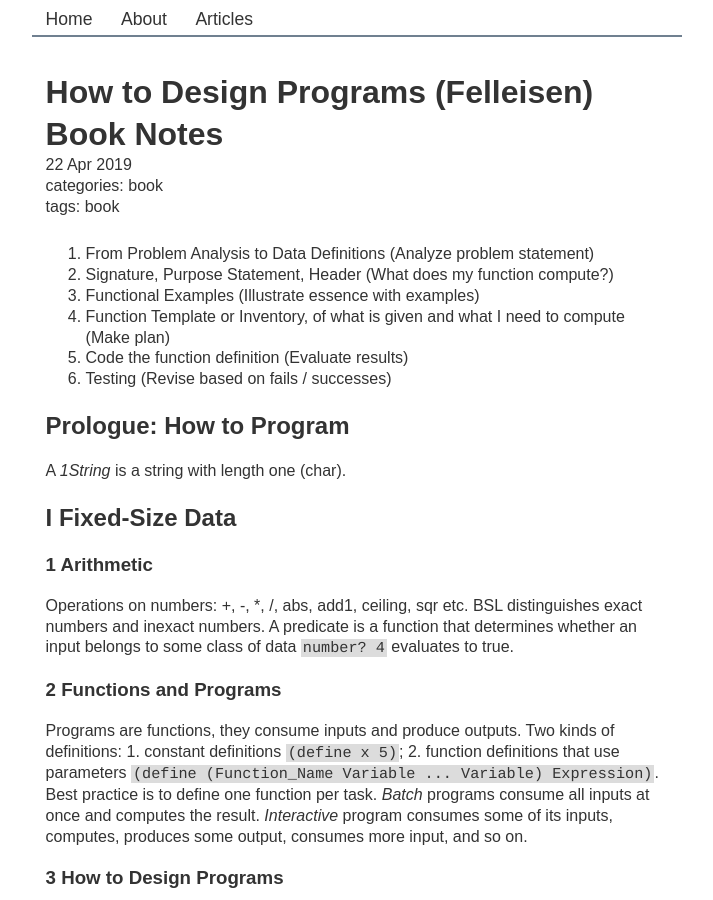
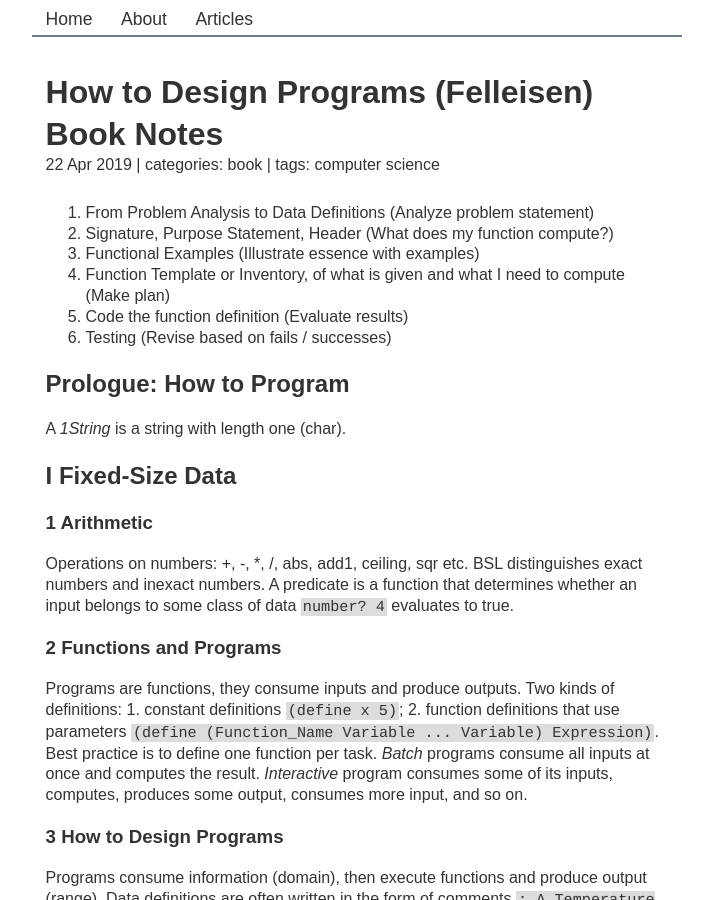
Before and after one commit to maxkossek/maxkossek.github.io, a Jekyll site: the page built from _posts/2019-04-22-how-to-design-programs.md, in a window 1280 px wide and 900 px high. Shown: the whole window, without its empty margins (283-996 px from the left). Built offline with Jekyll 4.4.1, drawn with Linux system fonts in a browser that asks for light colours; some of the changed text lies outside the part shown.

Commit message:
Article and home display by tag

```diff
--- a/_includes/footer.html
+++ b/_includes/footer.html
@@ -1,5 +1,4 @@
 <footer>
-<a href="/search">Search</a><br>
-Github: <a target="_blank" href="https://github.com/maxkossek">github/maxkossek</a><br>
-RYM: <a target="_blank" href="https://rateyourmusic.com/~maxkossek">rateyourmusic/maxkossek</a><br>
+<a href="/search">search</a><br>
+<a target="_blank" href="https://github.com/maxkossek">github/maxkossek</a><br>
 </footer>
--- a/_layouts/post.html
+++ b/_layouts/post.html
@@ -4,14 +4,14 @@
 <header>
 <h1>{{ page.title }}</h1>
 <time class="date">{{ page.date | date_to_string }}</time>
-<div class="meta">
+<span class="meta">
 {% if page.categories.size > 0 %}
-categories: {{ page.categories | join: ', ' }}<br>
+ | categories: {{ page.categories | join: ', ' }}
 {% endif %}
 {% if page.tags.size > 0 %}
-tags: {{ page.categories | join: ', ' }}
+ | tags: {{ page.tags | join: ', ' }}
 {% endif %}
-</div>
+</span>
 </header>
 
 <main>
--- a/index.html
+++ b/index.html
@@ -16,10 +16,10 @@
 
 
 {% for tag in site.tags %}
-# {{ tag | first }}
+<strong># {{ tag | first }}</strong>
 <ul class="none">
 {% for post in tag.last %}
-<li><a href="{{ post.url }}">{{ post.title }}</a></li>
+<li><a href="{{ post.url }}" title="{{ post.title }}">{{ post.title }}</a> - <time>{{ post.date | date_to_string }}</time></li>
 {% endfor %}
 </ul>
 {% endfor %}
```
